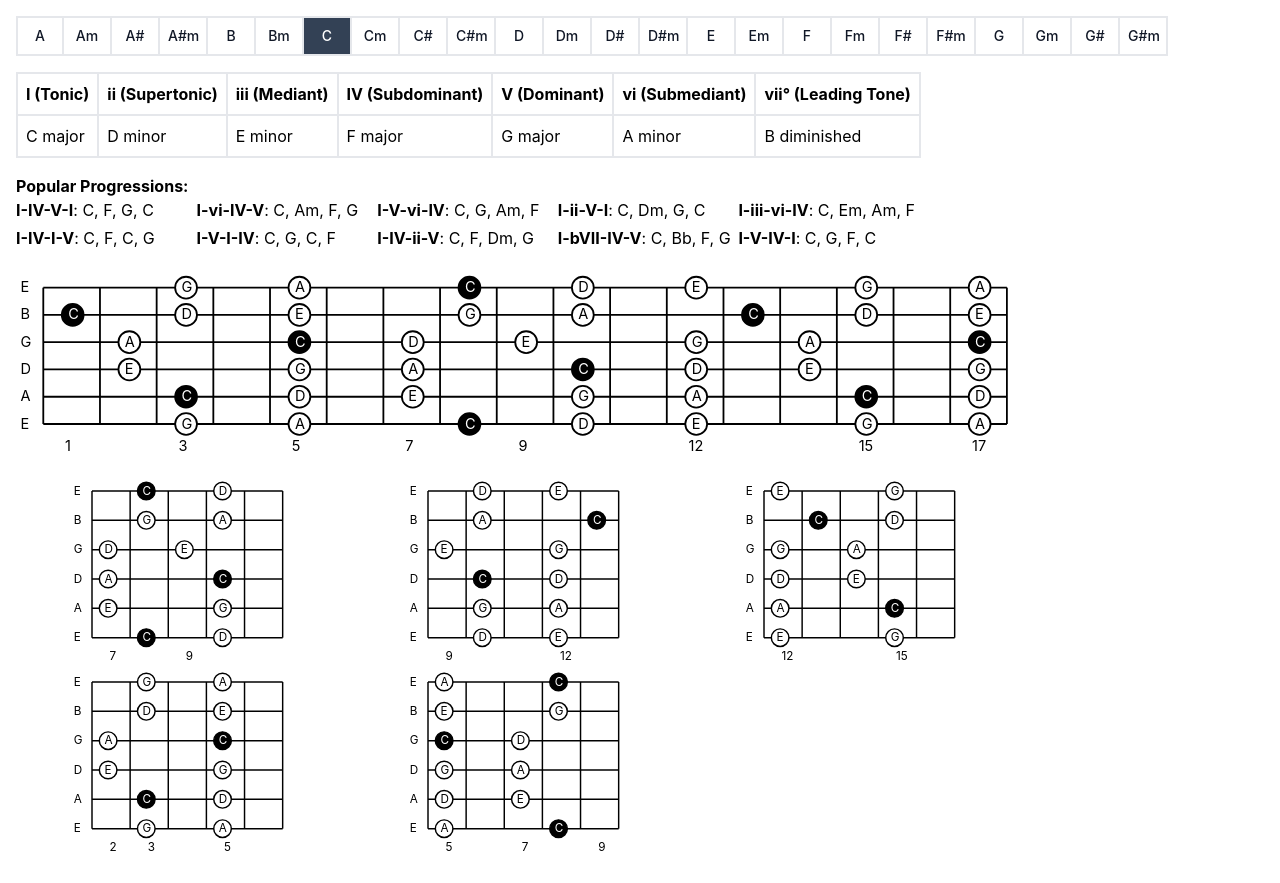
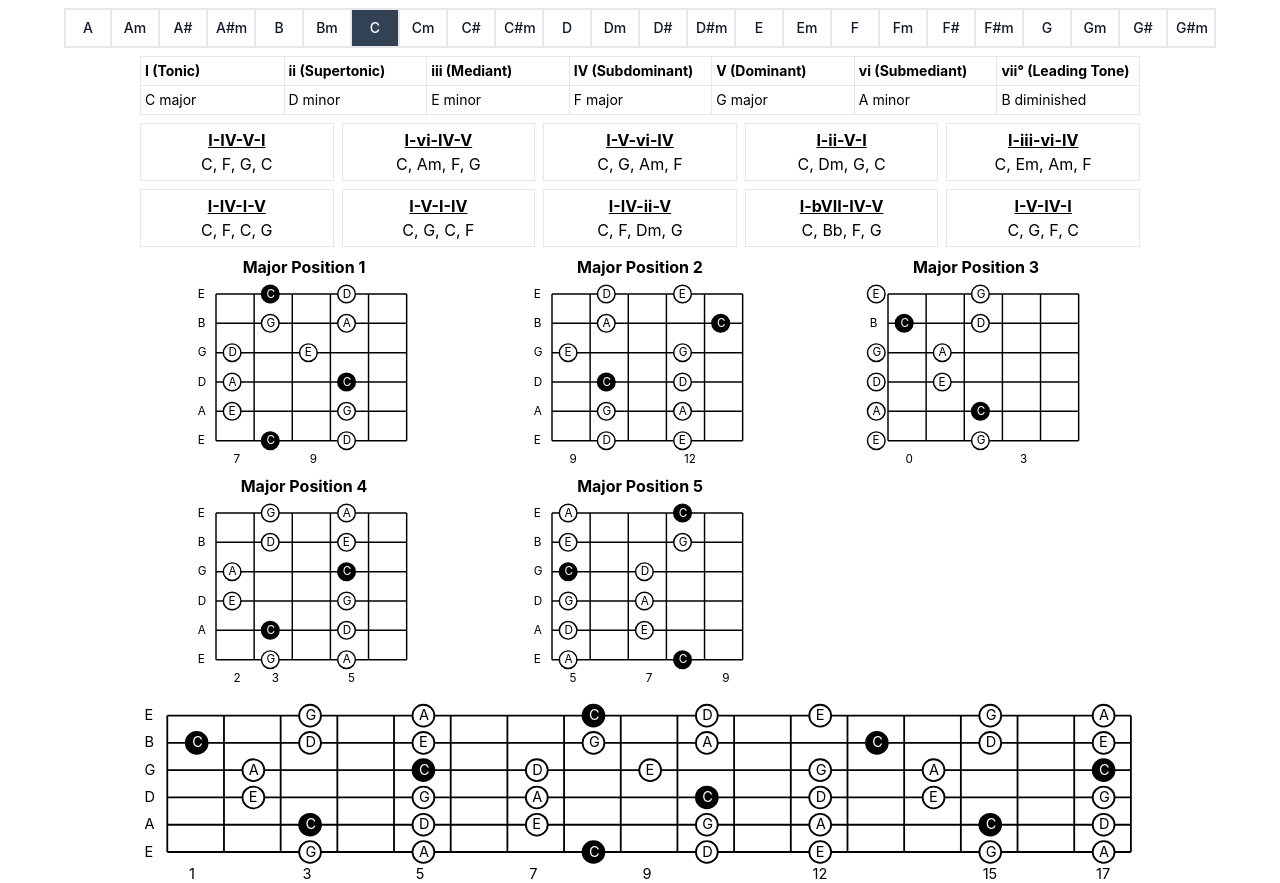
Before and after one commit to LucasLombardo/scale-positions, a React (Create React App) app: page / in a window 1280 px wide. Before the commit the page ends 854 px from the top, so only its background shows below. Built offline with nearby package versions, Linux system fonts and the light colour scheme.

Commit message:
adjust positioning and add labels

```diff
--- a/src/App.js
+++ b/src/App.js
@@ -1,52 +1,34 @@
-import Fretboard from "./components/Fretboard";
 import positions from "./data/positions";
-import notes from "./data/notes";
 import keys from "./data/keys";
 import { useState } from "react";
 import { Radios } from "./components/Radios";
 import Progressions from "./components/Progressions";
 import Degrees from "./components/Degrees";
+import ScalePosition from "./components/ScalePosition";
+import FullBoard from "./components/FullBoard";
 
 function App() {
   const [key, setKey] = useState("C");
-
-  const markers = notes.reduce((a, c, i) => {
-    c.forEach((note, j) => {
-      if (!j) return;
-      if (!keys[key].pentatonic.includes(note)) return;
-      a.push({ string: i, fret: j });
-    });
-    return a;
-  }, []);
-
   const keyType = key.endsWith("m") ? "minor" : "major";
   const sortedPositions = positions.sort((a, b) => a[keyType] - b[keyType]);
-
   return (
     <div className="container max-w-screen-xl mx-auto px-4">
       <Radios options={Object.keys(keys)} setSelected={setKey} selected={key} />
-      <div className="w-fit">
+      <div className="w-fit mx-auto">
         <Degrees degrees={keys[key].degrees} />
         <Progressions progressions={keys[key].progressions} />
-        <Fretboard
-          markers={markers}
-          startingFret={1}
-          keyNote={key.replace("m", "")}
-          fretCount={18}
-          width={1100}
-          height={200}
-          className="full mt-6 mx-auto"
-        />
-        <div className="grid grid-cols-3 gap-2 place-items-center mt-6">
+
+        <div className="grid grid-cols-3 gap-2 place-items-center mt-2">
           {sortedPositions.map((position, i) => (
-            <Fretboard
+            <ScalePosition
               key={i}
-              keyNote={key.replace("m", "")}
-              markers={position.markers}
-              startingFret={keys[key].positionStarts[i]}
+              selectedKey={key}
+              position={position}
+              positionIndex={i}
             />
           ))}
         </div>
+        <FullBoard selectedKey={key} />
       </div>
     </div>
   );
--- a/src/components/Degrees.jsx
+++ b/src/components/Degrees.jsx
@@ -1,18 +1,21 @@
 export default function Degrees({ degrees }) {
-  console.log(degrees);
   return (
-    <table class="table-fixed mt-4">
-      <thead>
-        <tr>
+    <table className="mt-2 text-sm w-full divide-y divide-slate-200 border text-left">
+      <thead className="w-full">
+        <tr className="grid grid-cols-7 w-full auto-cols-max divide-x">
           {degrees.map(([label]) => (
-            <th className="border-2 p-2">{label}</th>
+            <th key={label} className="p-1">
+              {label}
+            </th>
           ))}
         </tr>
       </thead>
       <tbody>
-        <tr>
+        <tr className="grid grid-cols-7 w-full divide-x">
           {degrees.map(([_, chord]) => (
-            <td className="border-2 p-2">{chord}</td>
+            <td key={chord} className="p-1">
+              {chord}
+            </td>
           ))}
         </tr>
       </tbody>
--- a/src/components/Fretboard.jsx
+++ b/src/components/Fretboard.jsx
@@ -29,7 +29,13 @@ export default function Fretboard({
   return (
     <svg viewBox={`0, 0, ${width}, ${height}`} {...props}>
       {stringLabels.map((s, i) => (
-        <text x={5} y={stringPositions[i] + 5} font-size="16" fill="black">
+        <text
+          key={i}
+          x={5}
+          y={stringPositions[i] + 5}
+          fontSize="16"
+          fill="black"
+        >
           {s}
         </text>
       ))}
@@ -37,9 +43,10 @@ export default function Fretboard({
         if (i && !displayFrets.includes(n)) return null;
         return (
           <text
+            key={n}
             x={fretPositions[n - startingFret] + fretPositions[0] - 6}
             y={MARGIN.TOP + innerHeight + 30}
-            font-size="16"
+            fontSize="16"
             fill="black"
           >
             {n}
@@ -48,23 +55,24 @@ export default function Fretboard({
       })}
       {fretPositions.map((x) => (
         <line
+          key={x}
           x1={x}
           y1={MARGIN.TOP}
           x2={x}
           y2={MARGIN.TOP + innerHeight}
           stroke="black"
-          key={x}
-          stroke-width="2"
+          strokeWidth="2"
         />
       ))}
       {stringPositions.map((y) => (
         <line
+          key={y}
           x1={MARGIN.LEFT}
           y1={y}
           x2={MARGIN.LEFT + innerWidth}
           y2={y}
           stroke="black"
-          stroke-width="2"
+          strokeWidth="2"
         />
       ))}
       {markers.map(({ string, fret }) => {
@@ -75,24 +83,24 @@ export default function Fretboard({
           14,
         );
         return (
-          <>
+          <g key={`${string}-${fret}`}>
             <circle
               cx={x}
               cy={stringPositions[string]}
               r="12"
               fill={isKeyNote ? "black" : "white"}
               stroke="black"
-              stroke-width="2"
+              strokeWidth="2"
             />
             <text
               x={x - 5}
               y={stringPositions[string] + 5}
-              font-size="16"
+              fontSize="16"
               fill={isKeyNote ? "white" : "black"}
             >
               {note}
             </text>
-          </>
+          </g>
         );
       })}
     </svg>
--- /dev/null
+++ b/src/components/FullBoard.jsx
@@ -0,0 +1,25 @@
+import Fretboard from "./Fretboard";
+import notes from "../data/notes";
+import keys from "../data/keys";
+
+export default function FullBoard({ selectedKey }) {
+  const markers = notes.reduce((a, c, i) => {
+    c.forEach((note, j) => {
+      if (!j) return;
+      if (!keys[selectedKey].pentatonic.includes(note)) return;
+      a.push({ string: i, fret: j });
+    });
+    return a;
+  }, []);
+  return (
+    <Fretboard
+      markers={markers}
+      startingFret={1}
+      keyNote={selectedKey.replace("m", "")}
+      fretCount={18}
+      width={1100}
+      height={200}
+      className="full mt-4 mx-auto"
+    />
+  );
+}
--- a/src/components/Progressions.jsx
+++ b/src/components/Progressions.jsx
@@ -1,16 +1,27 @@
+import { useState } from "react";
+
 export default function Progressions({ progressions }) {
+  const [selected, setSelected] = useState("");
   return (
-    <div className="mt-4 w-fit">
-      <h1 className="font-bold">Popular Progressions:</h1>
-      <div className="grid grid-cols-5 gap-1 w-fit">
-        {progressions.map(({ chords, description }) => (
-          <div>
-            <p>
-              <strong>{description}</strong>: {chords.join(", ")}
-            </p>
-          </div>
+    <div className="mt-2 w-full">
+      <ul className="grid grid-cols-5 gap-2 w-full">
+        {progressions.map(({ chords, description }, i) => (
+          <li
+            key={description}
+            className={`w-full py-1 border text-center cursor-pointer ${selected === i ? "bg-slate-700 text-white" : ""}`}
+            onClick={() => {
+              if (selected === i) {
+                setSelected("");
+              } else {
+                setSelected(i);
+              }
+            }}
+          >
+            <strong className="underline">{description}</strong>
+            <span className="ml-auto block">{chords.join(", ")}</span>
+          </li>
         ))}
-      </div>
+      </ul>
     </div>
   );
 }
--- a/src/components/Radios.jsx
+++ b/src/components/Radios.jsx
@@ -1,6 +1,6 @@
 export function Radios({ options, selected, setSelected }) {
   return (
-    <div className="items-center w-full text-sm font-medium text-gray-900 mt-4">
+    <div className="items-center text-sm font-medium text-gray-900 mt-2 w-fit mx-auto">
       {options.map((option, i) => (
         <label
           key={option}
--- /dev/null
+++ b/src/components/ScalePosition.jsx
@@ -0,0 +1,23 @@
+import Fretboard from "./Fretboard";
+import keys from "../data/keys";
+
+export default function ScalePosition({
+  selectedKey,
+  position,
+  positionIndex,
+}) {
+  const keyType = selectedKey.endsWith("m") ? "Minor" : "Major";
+
+  return (
+    <div>
+      <h2 className="mb-1 font-bold text-center">
+        {keyType} Position {positionIndex + 1}
+      </h2>
+      <Fretboard
+        keyNote={selectedKey.replace("m", "")}
+        markers={position.markers}
+        startingFret={keys[selectedKey].positionStarts[positionIndex]}
+      />
+    </div>
+  );
+}
--- a/src/data/keys.js
+++ b/src/data/keys.js
@@ -37,7 +37,7 @@ const keys = {
     ],
     pentatonic: ["A", "C", "D", "E", "G"],
     full: ["A", "B", "C", "D", "E", "F", "G"],
-    positionStarts: [5, 7, 9, 12, 2],
+    positionStarts: [5, 7, 9, 0, 2],
     progressions: [
       { chords: ["Am", "F", "C", "G"], description: "i-VI-III-VII" },
       { chords: ["Am", "Dm", "E"], description: "i-iv-V" },
@@ -167,7 +167,7 @@ const keys = {
     ],
     pentatonic: ["C", "D", "E", "G", "A"],
     full: ["C", "D", "E", "F", "G", "A", "B"],
-    positionStarts: [7, 9, 12, 2, 5],
+    positionStarts: [7, 9, 0, 2, 5],
     progressions: [
       { chords: ["C", "F", "G", "C"], description: "I-IV-V-I" },
       { chords: ["C", "Am", "F", "G"], description: "I-vi-IV-V" },
@@ -193,7 +193,7 @@ const keys = {
     ],
     pentatonic: ["C", "D#", "F", "G", "A#"],
     full: ["C", "D", "D#", "F", "G", "A", "A#"],
-    positionStarts: [8, 10, 12, 3, 5],
+    positionStarts: [8, 10, 0, 3, 5],
     progressions: [
       { chords: ["Cm", "G#", "D#", "A#"], description: "i-VI-III-VII" },
       { chords: ["Cm", "Fm", "G"], description: "i-iv-V" },
@@ -297,7 +297,7 @@ const keys = {
     ],
     pentatonic: ["D", "F", "G", "A", "C"],
     full: ["D", "E", "F", "G", "A", "A#", "C"],
-    positionStarts: [10, 12, 2, 5, 7],
+    positionStarts: [10, 0, 2, 5, 7],
     progressions: [
       { chords: ["Dm", "Bb", "F", "C"], description: "i-VI-III-VII" },
       { chords: ["Dm", "Gm", "A"], description: "i-iv-V" },
@@ -323,7 +323,7 @@ const keys = {
     ],
     pentatonic: ["D#", "F", "G", "A#", "C"],
     full: ["D#", "E#", "F#", "G#", "A#", "B", "C#"],
-    positionStarts: [10, 12, 3, 5, 8],
+    positionStarts: [10, 0, 3, 5, 8],
     progressions: [
       { chords: ["D#", "G#", "A#", "D#"], description: "I-IV-V-I" },
       { chords: ["D#", "Cm", "G#", "A#"], description: "I-vi-IV-V" },
@@ -401,7 +401,7 @@ const keys = {
     ],
     pentatonic: ["E", "G", "A", "B", "D"],
     full: ["E", "F#", "G", "A", "B", "C", "D"],
-    positionStarts: [12, 2, 4, 7, 9],
+    positionStarts: [0, 2, 4, 7, 9],
     progressions: [
       { chords: ["Em", "C", "G", "D"], description: "i-VI-III-VII" },
       { chords: ["Em", "Am", "B"], description: "i-iv-V" },
@@ -427,7 +427,7 @@ const keys = {
     ],
     pentatonic: ["F", "G", "A", "C", "D"],
     full: ["F", "G", "A", "A#", "C", "D", "E"],
-    positionStarts: [12, 2, 5, 7, 10],
+    positionStarts: [0, 2, 5, 7, 10],
     progressions: [
       { chords: ["F", "A#", "C", "F"], description: "I-IV-V-I" },
       { chords: ["F", "Dm", "A#", "C"], description: "I-vi-IV-V" },
@@ -535,7 +535,7 @@ const keys = {
     ],
     pentatonic: ["G", "A", "B", "D", "E"],
     full: ["G", "A", "B", "C", "D", "E", "F#"],
-    positionStarts: [2, 4, 7, 9, 12],
+    positionStarts: [2, 4, 7, 9, 0],
     progressions: [
       { chords: ["G", "C", "D", "G"], description: "I-IV-V-I" },
       { chords: ["G", "Em", "C", "D"], description: "I-vi-IV-V" },
@@ -561,7 +561,7 @@ const keys = {
     ],
     pentatonic: ["G", "A#", "C", "D", "F"],
     full: ["G", "A", "A#", "C", "D", "D#", "F"],
-    positionStarts: [3, 5, 7, 10, 12],
+    positionStarts: [3, 5, 7, 10, 0],
     progressions: [
       { chords: ["Gm", "D#", "A#", "F"], description: "i-VI-III-VII" },
       { chords: ["Gm", "Cm", "D"], description: "i-iv-V" },
```
